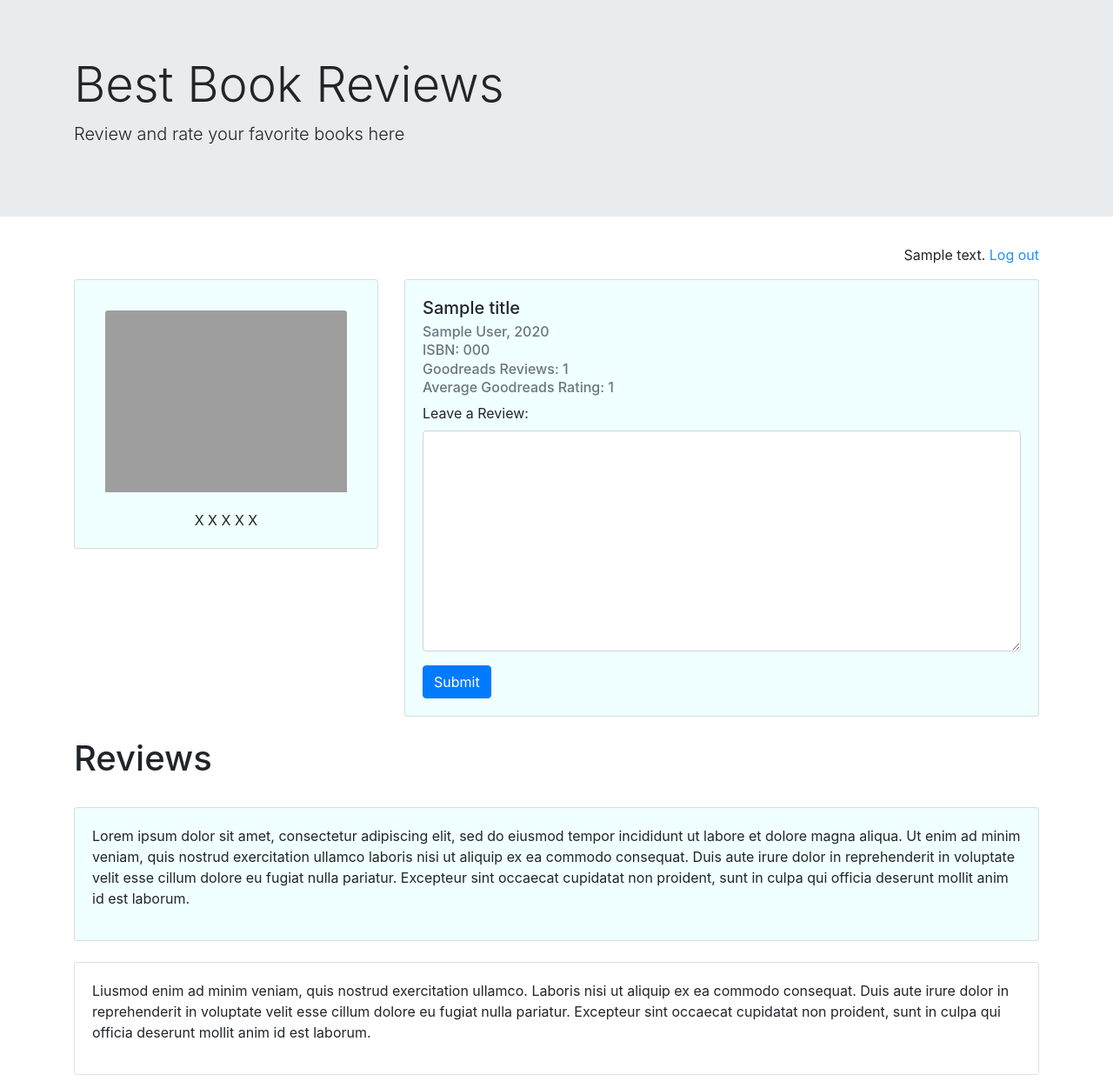
After one commit to sourish33/Book_reviews, a Flask app: template templates/bookpage.html in a window 1280 px wide. The commit adds this page. Shown: the whole page at 87% size. Run offline with Flask 2, Linux system fonts and the light colour scheme; the template is opened without the code that fills it: most values are stand-ins (such as "Sample title", 1, 10 or a date in 2020); parts of the project's set-up code (start-up, migrations or seed data) failed here and were passed over; some libraries are stand-ins or nearby versions; grey boxes are pictures that could not be loaded.

Commit message:
background color added for cards in book page

```diff
--- a/static/styles/style.css
+++ b/static/styles/style.css
@@ -55,3 +55,7 @@ a {
   margin-right: auto;
   margin-top:10%;
 }
+
+card {
+  background-color: azure!important;
+}
--- /dev/null
+++ b/templates/bookpage.html
@@ -0,0 +1,93 @@
+<!DOCTYPE html>
+<!doctype html>
+<html>
+    <head>
+        <title>Book Page</title>
+        <meta charset="utf-8">
+        <meta name="viewport" content="width=device-width, initial-scale=1, shrink-to-fit=no">
+        <meta name="description" content="">
+        <meta name="author" content="">
+        <link rel="icon" href="/docs/4.0/assets/img/favicons/favicon.ico">
+        <link rel="stylesheet" href="https://stackpath.bootstrapcdn.com/bootstrap/4.3.1/css/bootstrap.min.css" integrity="sha384-ggOyR0iXCbMQv3Xipma34MD+dH/1fQ784/j6cY/iJTQUOhcWr7x9JvoRxT2MZw1T" crossorigin="anonymous">
+        <link rel="stylesheet" type= "text/css" href="{{ url_for('static',filename='styles/style.css') }}">
+    </head>
+
+<body>
+    <div class="jumbotron jumbotron-fluid">
+        <div class="container">
+          <h1 class="display-4">Best Book Reviews</h1>
+          <p class="lead">Review and rate your favorite books here</p>
+        </div>
+    </div>
+    <div class="container">
+
+        <div class="row">
+            <div class="col-sm-12 " >
+               <p style="text-align: right;">{{who_dis_text}} <a href="{{url_for('login')}}">Log out</a></p>
+            </div>
+        </div>
+
+        <div class="row">
+            <div class="col-sm-4" >
+                <div class="card" style="background-color: azure;">
+                    <img class="card-img-top my_card_image img-fluid" src="http://covers.openlibrary.org/b/isbn/{{isbn}}-M.jpg"  alt="Fucktard" >
+                    <div class="card-body">
+                      <p class="card-text" style="text-align: center;">X X X X X</p>
+                    </div>
+                  </div>
+                  <!-- <img class="card-img-top my_card_image img-fluid" src="http://covers.openlibrary.org/b/isbn/0765354063-M.jpg"  alt="Fucktard" > -->
+
+            </div>
+
+            <div class="col-sm-8"  >
+                <div class="card" style="background-color: azure;">
+                    <div class="card-body">
+                      <h5 class="card-title">{{title}}</h5>
+                      <h6 class="card-subtitle mb-2 text-muted">{{author}}, {{year}}</h6>
+                      <h6 class="card-subtitle mb-2 text-muted">ISBN: {{isbn}}</h6>
+                      <h6 class="card-subtitle mb-2 text-muted">Goodreads Reviews: {{n_reviews}}</h6>
+                      <h6 class="card-subtitle mb-2 text-muted">Average Goodreads Rating: {{n_ratings}}</h6>
+                     <form>
+                        <div class="form-group purple-border">
+                            <label for="exampleFormControlTextarea4">Leave a Review:</label>
+                            <textarea class="form-control" id="exampleFormControlTextarea4" rows="10"></textarea>
+                        </div>
+                            <button type="submit" class="btn btn-primary btn-raised">Submit</button>
+                     </form>
+                      <!-- <a href="#" class="card-link">Card link</a> -->
+
+                    </div>
+                  </div>
+            </div>
+        </div>
+        <div class="row">
+            <div class="col mt-4" >
+                <h1>Reviews</h1>
+            </div>
+        </div>
+        <div class="row">
+            <div class="col mt-4" >
+                     <div class="card" style="background-color: azure;">
+                        <div class="card-body">
+                          <p>Lorem ipsum dolor sit amet, consectetur adipiscing elit, sed do eiusmod tempor incididunt ut labore et dolore magna aliqua. Ut enim ad minim veniam, quis nostrud exercitation ullamco laboris nisi ut aliquip ex ea commodo consequat.
+                            Duis aute irure dolor in reprehenderit in voluptate velit esse cillum dolore eu fugiat nulla pariatur. Excepteur sint occaecat cupidatat non proident, sunt in culpa qui officia deserunt mollit anim id est laborum.</p>
+                        </div>
+                      </div>
+            </div>
+        </div>
+        <div class="row">
+            <div class="col mt-4" >
+                     <div class="card">
+                        <div class="card-body">
+                          <p>Liusmod enim ad minim veniam, quis nostrud exercitation ullamco. Laboris nisi ut aliquip ex ea commodo consequat.
+                            Duis aute irure dolor in reprehenderit in voluptate velit esse cillum dolore eu fugiat nulla pariatur. Excepteur sint occaecat cupidatat non proident, sunt in culpa qui officia deserunt mollit anim id est laborum.</p>
+
+                        </div>
+                      </div>
+            </div>
+        </div>
+
+    </div>
+
+</body>
+</html>
```
Also changed, not shown: templates/api.html (added, +18 -0 lines), templates/page_not_found.html (added, +61 -0 lines), 2 other files.
